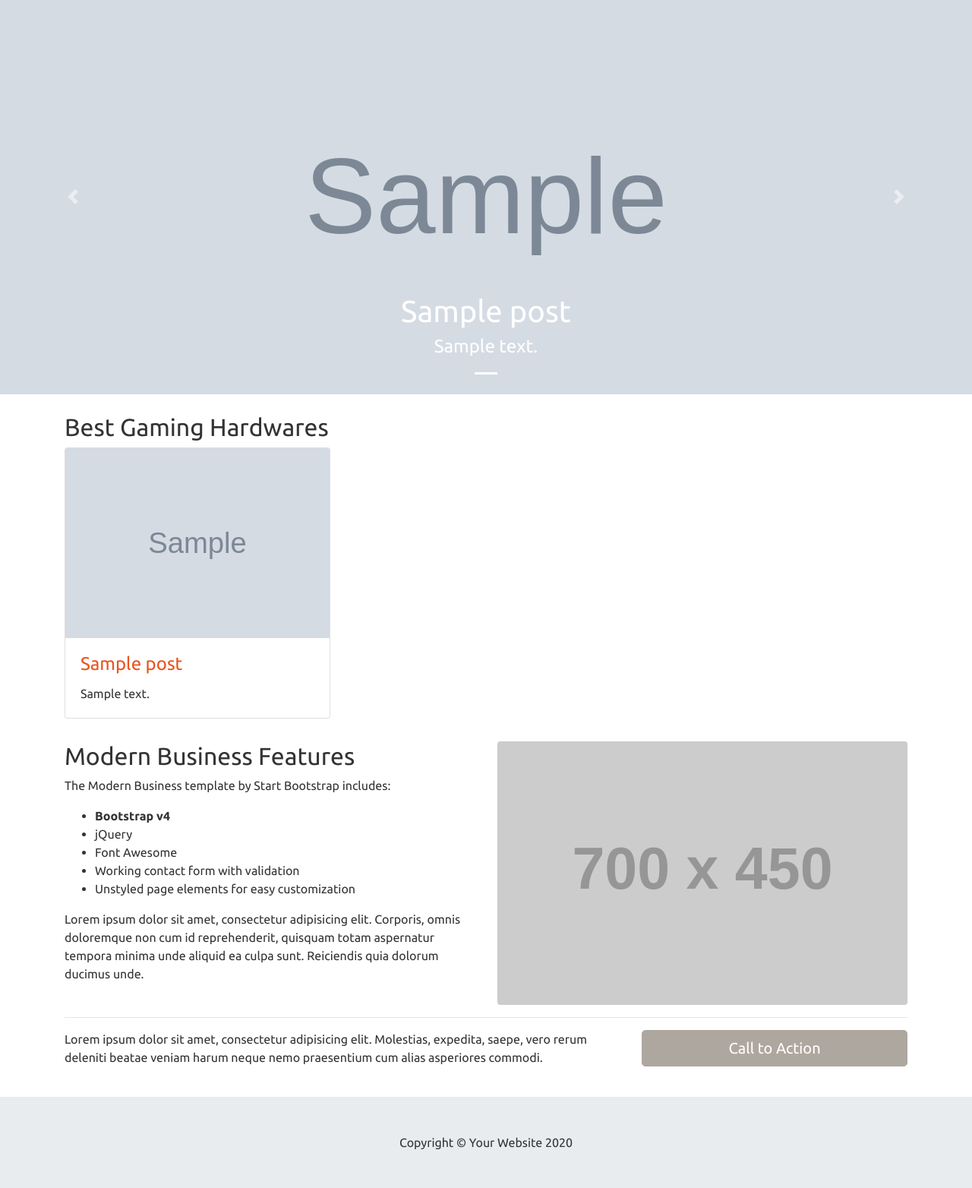
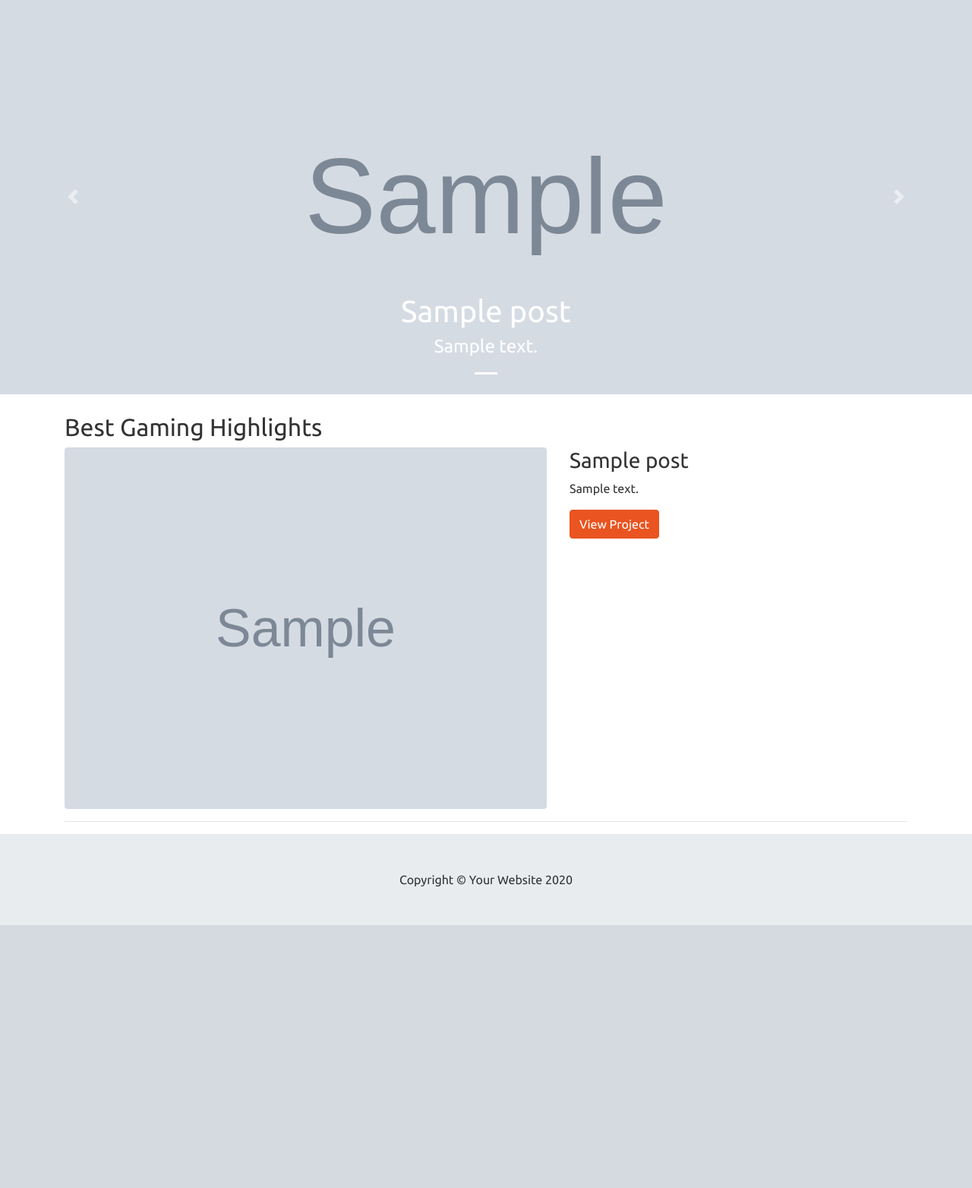
Before and after one commit to philabug/gamersijuan, a Django app: template blog/templates/home.html in a window 1280 px wide. Shown: the part 129-1693 px from the top of the page at 76% size. After the commit the page ends 1347 px from the top, so only its background shows below. Run offline with Django 3.2, Linux system fonts and the light colour scheme; tables that the repository leaves empty hold one stand-in row (values such as "Sample post"); the template is opened without the code that fills it: values that come from a table or form of the project are taken from there, most other values are stand-ins (such as "Sample title", 1, 10 or a date in 2020); grey boxes marked "Sample" are stand-in pictures; grey boxes labelled with a size stand in for pictures from a placeholder-image service; some libraries are stand-ins or nearby versions.

Commit message:
11th commit

```diff
--- a/blog/models.py
+++ b/blog/models.py
@@ -18,6 +18,10 @@ def post_media_path(instance, filename):
     return 'post/{0}/{1}'.format(instance.slug, filename)
 
 
+def affiliate_adds_path(instance, filename):
+    return 'post/{0}/{1}'.format(instance.post.slug, filename)
+
+
 class Post(ModelMeta, models.Model):
 
     MAIN_CAT = (
@@ -35,11 +39,12 @@ class Post(ModelMeta, models.Model):
     title = models.CharField(max_length=255)
     short_description = models.CharField(max_length=500, null=True, blank=True)
     pub_date = models.DateTimeField('Date Published', default=timezone.now, blank=True) # noqa
-    banner = models.ImageField('Post Banner', upload_to=post_media_path, null=True, blank=True) # noqa
+    banner = models.ImageField('Post Banner', help_text="Atleast 1900 x 1080" , upload_to=post_media_path, null=True, blank=True) # noqa
     content = RichTextUploadingField(null=True, blank=True)
     slug = models.SlugField(max_length=250, null=True, blank=True)
     tags = TaggableManager(blank=True)
     feature = models.BooleanField('Homepage feature', default=False)
+    highlight = models.BooleanField('Homepage highlight', default=False)
     category = models.CharField(max_length=20, choices = MAIN_CAT)
     sub_category = models.CharField(max_length=20, choices = SUB_CAT, null=True, blank=True)
     hit_count_generic = GenericRelation(HitCount, object_id_field='object_pk', related_query_name='hit_count_generic_relation')
@@ -71,7 +76,7 @@ class Affiliate(models.Model):
     seller = models.CharField(max_length=250, null=True, blank=True)
     product_name = models.CharField(max_length=250, null=True, blank=True)
     description = models.CharField(max_length=250, null=True, blank=True)
-    product_image = models.ImageField(upload_to=post_media_path, null=True, blank=True) # noqa
+    product_image = models.ImageField(upload_to=affiliate_adds_path, null=True, blank=True) # noqa
     url = models.CharField(max_length=250, blank=True)
 
 
--- a/blog/templates/home.html
+++ b/blog/templates/home.html
@@ -52,58 +52,73 @@
 <div class="container">
     <br/>
     <!-- Portfolio Section -->
-    <h2>Best Gaming Hardwares</h2>
+    <h2>Best Gaming Highlights</h2>
 
-    <div class="row">
-        {% for hardware in hardwares %}
-            <div class="col-lg-4 col-sm-6 portfolio-item">
-                <div class="card h-100">
-                <a href="{% url 'blog:detail' hardware.slug %}"><img class="card-img-top" src="{{ hardware.banner.url }}" alt="" width="700px" height="250px"></a>
-                <div class="card-body">
-                    <h4 class="card-title">
-                    <a href="{% url 'blog:detail' hardware.slug %}">{{ hardware.title }}</a>
-                    </h4>
-                    <p class="card-text">{{ hardware.content|truncatewords:25 | safe  }}</p>
-                </div>
-                </div>
-            </div>
-        {% endfor %}
+   <div class="row">
+        <div class="col-lg-12">
+            {% for post in page_obj %}
+                <div class="row">
+                    <div class="col-md-7">
+                        <a href="#">
+                        <img class="img-fluid rounded mb-3 mb-md-0" src="{{ post.banner.url }}" width="700px" height="300px" alt="">
+                        </a>
+                    </div>
+                    <div class="col-md-5">
+                        <h3>{{ post.title }}</h3>
+                        <p>{{ post.content|truncatewords:50 |safe }}</p>
+                        <a class="btn btn-primary" href="#">View Project
+                        <span class="glyphicon glyphicon-chevron-right"></span>
+                        </a>
+                    </div>
+                    </div>
+                    <hr>
+            {% endfor %}
+
+
+            <!-- Pagination -->
+                {% if is_paginated %}
+                <nav>
+                    <ul class="pagination justify-content-center" style="margin:20px 0">
+                    {% if page_obj.has_previous %}
+                        <li class="page-item">
+                        <a class="page-link" href="?page={{ page_obj.previous_page_number }}">
+                            <span>Prev</span>
+                        </a>
+                        </li>
+                    {% else %}
+                        <li class="disabled page-item">
+                        <a class="page-link" href="#">
+                            <span>Prev</span>
+                        </a>
+                        </li>
+                    {% endif %}
+
+                    {% for page in page_range %}
+                        <li {% if page == page_obj.number %} class="active page-item" {% endif %}>
+                        <a class="page-link" href="?page={{ page }}">{{ page }}</a>
+                        </li>
+                    {% endfor %}
+                    {% if page_obj.has_next %}
+                        <li class="page-item">
+                        <a class="page-link" href="?page={{ page_obj.next_page_number }}">
+                            <span>Next</span>
+                        </a>
+                        </li>
+                    {% else %}
+                        <li {% if not page_obj.has_next %}class="disabled page-item"{% endif %}>
+                        <a class="page-link" href="#">
+                            <span>Next</span>
+                        </a>
+                        </li>
+                    {% endif %}
+                    </ul>
+                </nav>
+                {% endif %}
+            <!-- /.pagination-->
+        </div>
+
     </div>
     <!-- /.row -->
-
-    <!-- Features Section -->
-    <div class="row">
-    <div class="col-lg-6">
-        <h2>Modern Business Features</h2>
-        <p>The Modern Business template by Start Bootstrap includes:</p>
-        <ul>
-        <li>
-            <strong>Bootstrap v4</strong>
-        </li>
-        <li>jQuery</li>
-        <li>Font Awesome</li>
-        <li>Working contact form with validation</li>
-        <li>Unstyled page elements for easy customization</li>
-        </ul>
-        <p>Lorem ipsum dolor sit amet, consectetur adipisicing elit. Corporis, omnis doloremque non cum id reprehenderit, quisquam totam aspernatur tempora minima unde aliquid ea culpa sunt. Reiciendis quia dolorum ducimus unde.</p>
-    </div>
-    <div class="col-lg-6">
-        <img class="img-fluid rounded" src="http://placehold.it/700x450" alt="">
-    </div>
-    </div>
-    <!-- /.row -->
-
-    <hr>
-
-    <!-- Call to Action Section -->
-    <div class="row mb-4">
-    <div class="col-md-8">
-        <p>Lorem ipsum dolor sit amet, consectetur adipisicing elit. Molestias, expedita, saepe, vero rerum deleniti beatae veniam harum neque nemo praesentium cum alias asperiores commodi.</p>
-    </div>
-    <div class="col-md-4">
-        <a class="btn btn-lg btn-secondary btn-block" href="#">Call to Action</a>
-    </div>
-    </div>
 
 </div>
 <!-- /.container -->
--- a/blog/views.py
+++ b/blog/views.py
@@ -8,6 +8,7 @@ from django.contrib.auth.mixins import LoginRequiredMixin
 from django.utils import timezone
 from django.conf import settings
 from hitcount.views import HitCountDetailView
+from django.core.paginator import Paginator
 
 
 def search_content(request):
@@ -24,12 +25,28 @@ def handler404(request, exception, template_name="404.html"):
 class HomeViewList(ListView):
     model = Post
     template_name = 'home.html'
+    paginate_by = 3
+    queryset = Post.objects.filter(deactivate=False).order_by('-id')
 
     def get_context_data(self, *args, **kwargs):
         context = super(HomeViewList, self).get_context_data(*args, **kwargs)
+        paginator = context['paginator']
+        page_numbers_range = 5 # Number of pages per page
+        max_index = len(paginator.page_range)
+
+        page = self.request.GET.get('page')
+        current_page = int(page) if page else 1
+
+        start_index = int((current_page - 1) / page_numbers_range) * page_numbers_range
+        end_index = start_index + page_numbers_range
+        if end_index >= max_index:
+            end_index = max_index
+
+        page_range = paginator.page_range[start_index:end_index]
+
+        context['page_range'] = page_range
         context['features'] = Post.objects.filter(feature=True, deactivate=False).order_by('-id')
-        context['posts'] = Post.objects.filter(deactivate=False).order_by('-id')
-        context['hardwares'] = Post.objects.filter(category='2', deactivate=False).order_by('-id')
+
         return context
 
 
@@ -88,9 +105,29 @@ class SearchResultsView(ListView):
 
 
 class GamesViewList(ListView):
+    model = Post
+    template_name = 'games.html'
+    paginate_by = 5
     queryset = Post.objects.filter(category='1', deactivate=False).order_by('-id')
-    template_name = 'games.html'
-    context_object_name = 'post_games'
+
+    def get_context_data(self, *args, **kwargs):
+        context = super(GamesViewList, self).get_context_data(*args, **kwargs)
+        paginator = context['paginator']
+        page_numbers_range = 5 # Number of pages per page
+        max_index = len(paginator.page_range)
+
+        page = self.request.GET.get('page')
+        current_page = int(page) if page else 1
+
+        start_index = int((current_page - 1) / page_numbers_range) * page_numbers_range
+        end_index = start_index + page_numbers_range
+        if end_index >= max_index:
+            end_index = max_index
+
+        page_range = paginator.page_range[start_index:end_index]
+
+        context['page_range'] = page_range
+        return context
 
 
 class GuideViewList(ListView):
```
Also changed, not shown: blog/admin.py (+17 -5 lines), blog/templates/games.html (+44 -2 lines).
